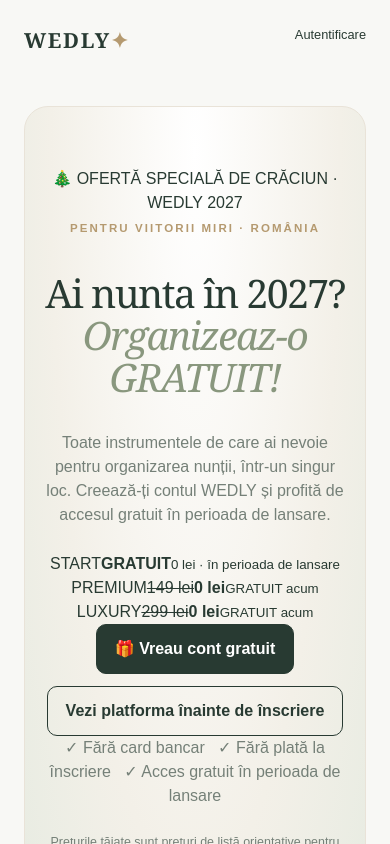
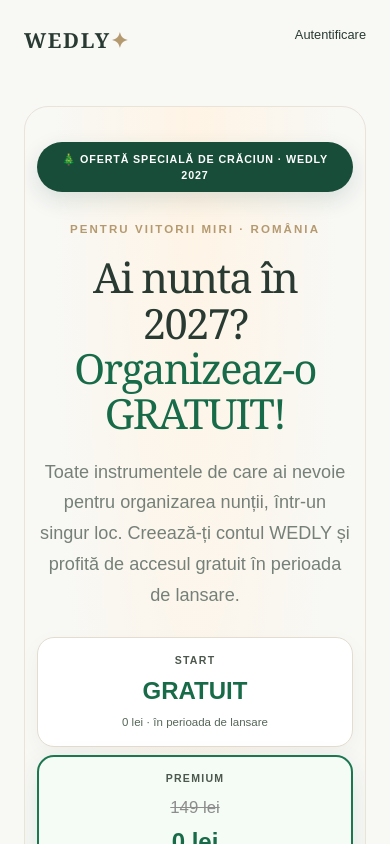
Before and after one commit to maggstudio/Everafter, a Next.js app: page / in a window 390 px wide. Shown: the top 844 px of the page. Built offline with nearby package versions, Linux system fonts and the light colour scheme; no server answers.

Commit message:
style: prominent responsive Christmas landing hero and public pricing cards

```diff
--- a/app/style.css
+++ b/app/style.css
@@ -422,3 +422,18 @@ button,a,input,select,textarea{transition:background-color .18s ease,border-colo
 .vendor-discovery{padding:18px;margin:16px 0 24px;border:1px solid #dfe5dc;border-radius:14px;background:#fafbf9}.vendor-discovery-results{display:grid;gap:10px}.vendor-discovery-card{display:flex;align-items:center;justify-content:space-between;gap:16px;padding:14px;border:1px solid #e2e7e0;border-radius:10px;background:white}.vendor-discovery-card>div:first-child{display:grid;gap:5px}.vendor-discovery-card small{color:#657468}.vendor-discovery-card .row-controls{flex-wrap:wrap}.vendor-discovery-card a{font-size:.85rem}@media(max-width:650px){.vendor-discovery-card{align-items:stretch;flex-direction:column}.vendor-discovery{padding:12px}}
 
 .christmas-offer{padding:18px 20px;margin:0 0 20px;border:1px solid #e4cba3;border-radius:16px;background:linear-gradient(115deg,#fff9ef,#fffdf8);color:#41372b}.christmas-offer strong{font-size:1.08rem}.christmas-offer p{margin:8px 0 0;line-height:1.6}.landing-offer{max-width:730px;margin:0 auto 26px;text-align:center}.promo-inline-prices{display:flex;justify-content:center;flex-wrap:wrap;gap:12px;margin-top:12px}.promo-inline-prices span{background:white;border-radius:999px;padding:7px 14px}.christmas-offer del,.promo-price del{color:#8c8c8c;font-weight:400}.christmas-offer b,.promo-inline-prices b,.promo-price strong{color:#19754c}.promo-price{display:flex;align-items:center;justify-content:center;gap:9px;flex-wrap:wrap}.promo-price strong{font-size:1.1rem}@media(max-width:650px){.christmas-offer{padding:14px}.landing-offer{text-align:left}}
+
+/* Public Christmas 2027 acquisition campaign */
+.christmas-hero{position:relative;padding:68px 24px 54px!important;text-align:center;background:radial-gradient(ellipse at 50% 0%,#fff4e5 0%,transparent 60%);border-radius:24px}
+.christmas-ribbon{display:inline-flex;align-items:center;justify-content:center;padding:10px 19px;border-radius:999px;background:#184e39;color:#fff;font-size:.8rem;font-weight:800;letter-spacing:.08em;margin-bottom:24px;box-shadow:0 8px 22px #184e3922}
+.christmas-hero h1{font-size:clamp(2.6rem,6vw,5.2rem);line-height:1.09;max-width:1000px;margin:15px auto 20px}.christmas-hero h1 em{color:#176b48;font-style:normal}
+.christmas-lead{max-width:690px;margin:0 auto 27px!important;font-size:1.13rem;line-height:1.7}
+.christmas-pricing{display:grid;grid-template-columns:repeat(3,minmax(0,1fr));gap:14px;max-width:850px;margin:24px auto 27px;text-align:center}
+.christmas-price-card{display:flex;flex-direction:column;justify-content:center;align-items:center;gap:8px;min-height:166px;padding:20px 14px;border:1px solid #e4ddcf;border-radius:17px;background:#fff;box-shadow:0 8px 25px #26261d0a}
+.christmas-price-card>span{font-size:.8rem;letter-spacing:.12em;font-weight:800;color:#4c574d}.christmas-price-card del{font-size:1.05rem;color:#8d8d8d}.christmas-price-card strong{font-size:clamp(1.6rem,3vw,2.25rem);line-height:1.2;color:#176b48}.christmas-price-card small{color:#556659}
+.christmas-price-featured{border:2px solid #1c7751;background:#f5fbf5;transform:translateY(-5px);box-shadow:0 12px 30px #176b481b}
+.christmas-actions{justify-content:center;gap:12px}.christmas-primary{background:#176b48!important;color:white!important;font-weight:800!important;font-size:1.08rem!important;padding:15px 28px!important}
+.christmas-trust{font-size:.9rem;color:#3d6753;margin:20px auto 12px!important}.christmas-disclosure{max-width:760px;margin:14px auto!important;font-size:.78rem;line-height:1.5;color:#68716b}
+.christmas-benefits{max-width:1120px;margin:20px auto 60px;padding:32px 20px;text-align:center}.christmas-benefits h2{margin:12px 0 26px}.christmas-benefit-grid{display:grid;grid-template-columns:repeat(4,minmax(0,1fr));gap:13px;margin-bottom:25px;text-align:left}.christmas-benefit-grid>div{border:1px solid #e6e8e3;border-radius:13px;padding:18px;background:#fff}.christmas-benefit-grid b{color:#214d3a}.christmas-benefit-grid p{font-size:.9rem;margin:9px 0 0;color:#56635a}
+@media(max-width:720px){.christmas-hero{padding:35px 12px 28px!important}.christmas-ribbon{font-size:.67rem;padding:9px 12px}.christmas-pricing{gap:8px}.christmas-price-card{padding:14px 6px;min-height:145px}.christmas-price-card>span{font-size:.66rem}.christmas-price-card strong{font-size:1.5rem}.christmas-price-card small{font-size:.72rem}.christmas-price-featured{transform:none}.christmas-benefit-grid{grid-template-columns:repeat(2,minmax(0,1fr))}.christmas-actions{flex-direction:column;align-items:stretch}.christmas-actions a{text-align:center}.christmas-trust{line-height:1.8}}
+@media(max-width:390px){.christmas-pricing{grid-template-columns:1fr}.christmas-price-card{min-height:110px}.christmas-benefit-grid{grid-template-columns:1fr}}
```
